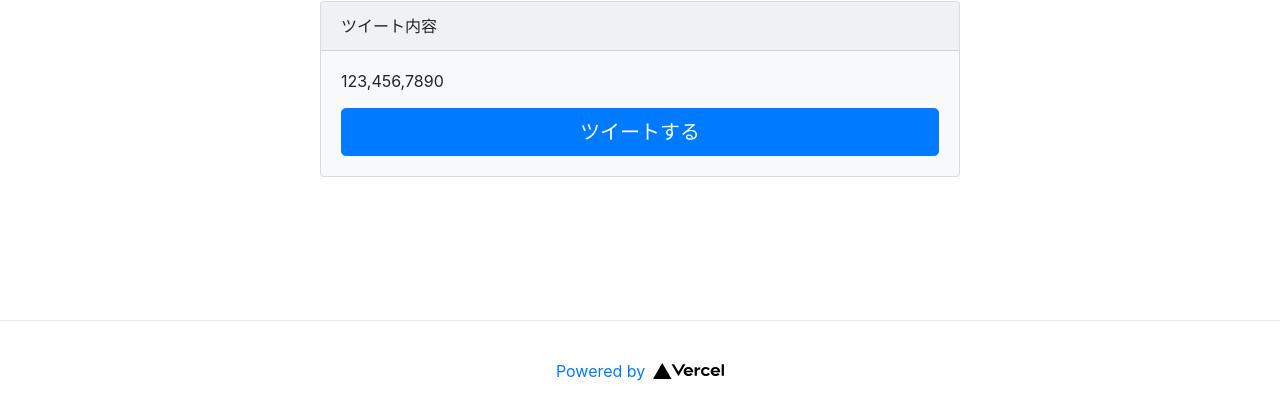
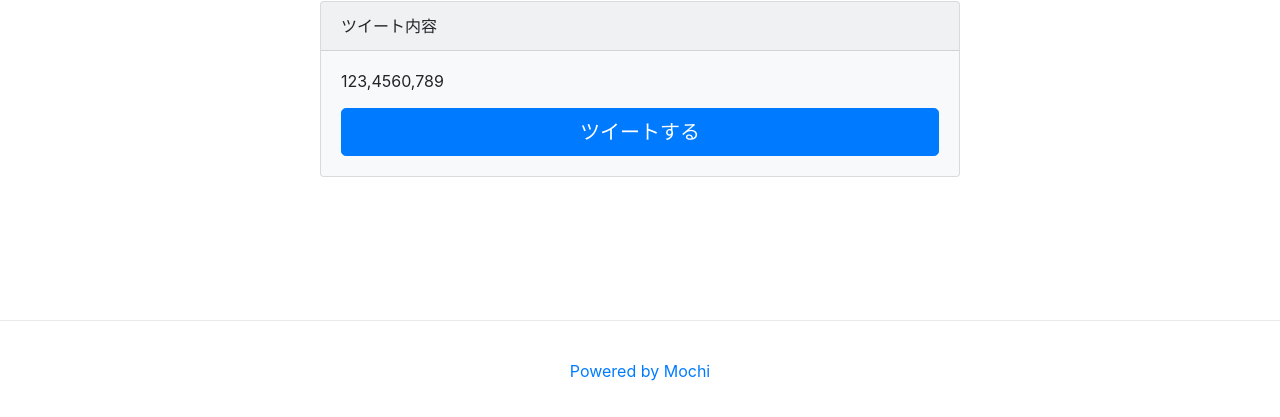
Before and after one commit to Mochichi2003/marugakitter, a Next.js app: page / in a window 1280 px wide. Shown: the part 380-797 px from the top of the page. Built offline with nearby package versions, Linux system fonts and the light colour scheme.

Commit message:
変換するトロを書き直す

```diff
--- a/components/get_content_and_convert/conver.jsx
+++ b/components/get_content_and_convert/conver.jsx
@@ -3,11 +3,50 @@ import { Card, Button } from "react-bootstrap";
 import Head from "next/head";
 import styles from "./conver.module.sass";
 
+// 全角　　　　　　　　　　　　　　　全角
 function textCov(value) {
   let convertvalues = " ";
   convertvalues = value.split("\n");
   console.log(convertvalues);
-  let retunValue = "🤔";
+
+  // 一番文字数が多いものを代入する
+  let MoustlongTextCont = 0;
+  for (let index = 0; index < convertvalues.length; index++) {
+    if (MoustlongTextCont < convertvalues[index].length) {
+      MoustlongTextCont = convertvalues[index].length;
+    }
+  }
+  let retunValue = " ";
+  // 一番文字数が多いものを出力する
+  console.log(MoustlongTextCont);
+  for (let line = 0; line < convertvalues.length; line++) {
+    // 文字数の選択のループ
+    // retunValue += convertvalues[convertvalues.length - line - 1];
+
+    console.log(
+      `convertvalues[convertvalues.length - line  - 1 ] === ${
+        convertvalues[convertvalues.length - line - 1]
+      }`
+    );
+
+    for (let i = 0; i < MoustlongTextCont; i++) {
+      retunValue += convertvalues[convertvalues.length - line - 1]
+        .toString()
+        .substr(i, 1);
+      console.log(
+        convertvalues[convertvalues.length - line - 1].toString().substr(i, 1)
+      );
+      convertvalues[convertvalues.length - line - 1];
+
+      // 行の選択のループ
+      // console.log(`i = ${i} line = ${line}`);
+      // retunValue +=
+    }
+    retunValue += "\n";
+  }
+  console.log(`retunValue = ${retunValue}`);
+
+  // substr を使って切り出す
 
   let retunValueText;
   for (let index = 0; index < convertvalues.length; index++) {
@@ -16,12 +55,12 @@ function textCov(value) {
     for (const value of convertvalues[index]) {
       console.log(`value  = ${value} Line = ${index}`);
 
-      retunValueText += `${value }Line = ${index}\n`;
+      retunValueText += `${value}Line = ${index}\n`;
 
       // console.log("convertvalues  = " +convertvalues);
     }
   }
-  console.log(`${retunValueText}あか`);
+  // console.log(`${retunValueText}あか`);
   // console.log(retunValue);
 
   return `${convertvalues}`;
--- a/pages/index.jsx
+++ b/pages/index.jsx
@@ -23,7 +23,7 @@ class Iputform extends React.Component {
   constructor(props) {
     super(props);
     this.state = {
-      name: "123\n456\n7890",
+      name: "123\n4560\n789",
     };
   }
 
@@ -86,12 +86,11 @@ export default function Home() {
 
       <footer className={styles.footer}>
         <a
-          href="https://vercel.com?utm_source=create-next-app&utm_medium=default-template&utm_campaign=create-next-app"
+          href="https://twitter.com/Mochi_749"
           target="_blank"
           rel="noopener noreferrer"
         >
-          Powered by
-          <img src="/vercel.svg" alt="Vercel Logo" className={styles.logo} />
+          Powered by Mochi
         </a>
       </footer>
     </div>
```
